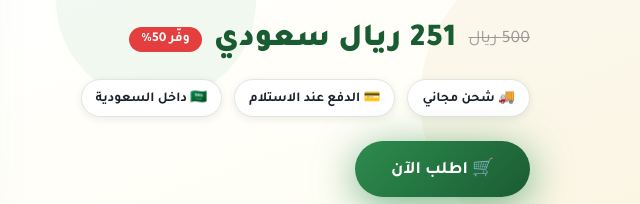
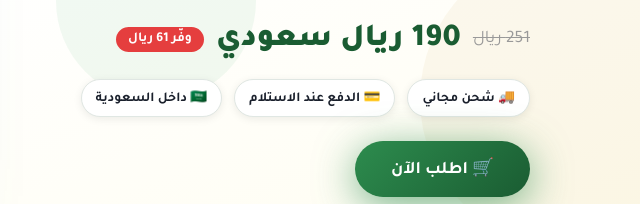
Before and after one commit to sibronatano/acv-gummies-landing, a website: page public/index.html in a window 1280 px wide. Shown: the part 331-535 px from the top of the page, 640-1280 px from the left. Drawn offline with Linux system fonts and the light colour scheme.

Commit message:
تحديث الأسعار ونسبة الخصم

```diff
--- a/public/index.html
+++ b/public/index.html
@@ -37,9 +37,9 @@
         <p class="hero-sub">علكة خل التفاح تساعدك على تقليل الشهية وتحسين الهضم وحرق الدهون بدون أي آثار جانبية</p>
 
         <div class="price-box">
-          <span class="price-old">500 ريال</span>
-          <span class="price-new">251 ريال سعودي</span>
-          <span class="price-badge">وفّر 50%</span>
+          <span class="price-old">251 ريال</span>
+          <span class="price-new">190 ريال سعودي</span>
+          <span class="price-badge">وفّر 61 ريال</span>
         </div>
 
         <div class="shipping-badge">
@@ -257,14 +257,14 @@
                 <input type="radio" name="quantity" value="1" required />
                 <span class="qty-box">
                   <strong>1 علبة</strong>
-                  <span>251 ريال</span>
+                  <span>190 ريال</span>
                 </span>
               </label>
               <label class="qty-option">
                 <input type="radio" name="quantity" value="2" />
                 <span class="qty-box">
                   <strong>2 علبة</strong>
-                  <span>480 ريال</span>
+                  <span>350 ريال</span>
                 </span>
               </label>
               <label class="qty-option">
@@ -310,7 +310,7 @@
 
   <!-- Sticky Mobile CTA -->
   <div class="sticky-cta" id="stickyCta">
-    <a href="#order-form" class="btn-cta btn-sticky">🛒 اطلب الآن – 251 ريال فقط</a>
+    <a href="#order-form" class="btn-cta btn-sticky">🛒 اطلب الآن – 190 ريال فقط</a>
   </div>
 
   <!-- WhatsApp Button -->
```
